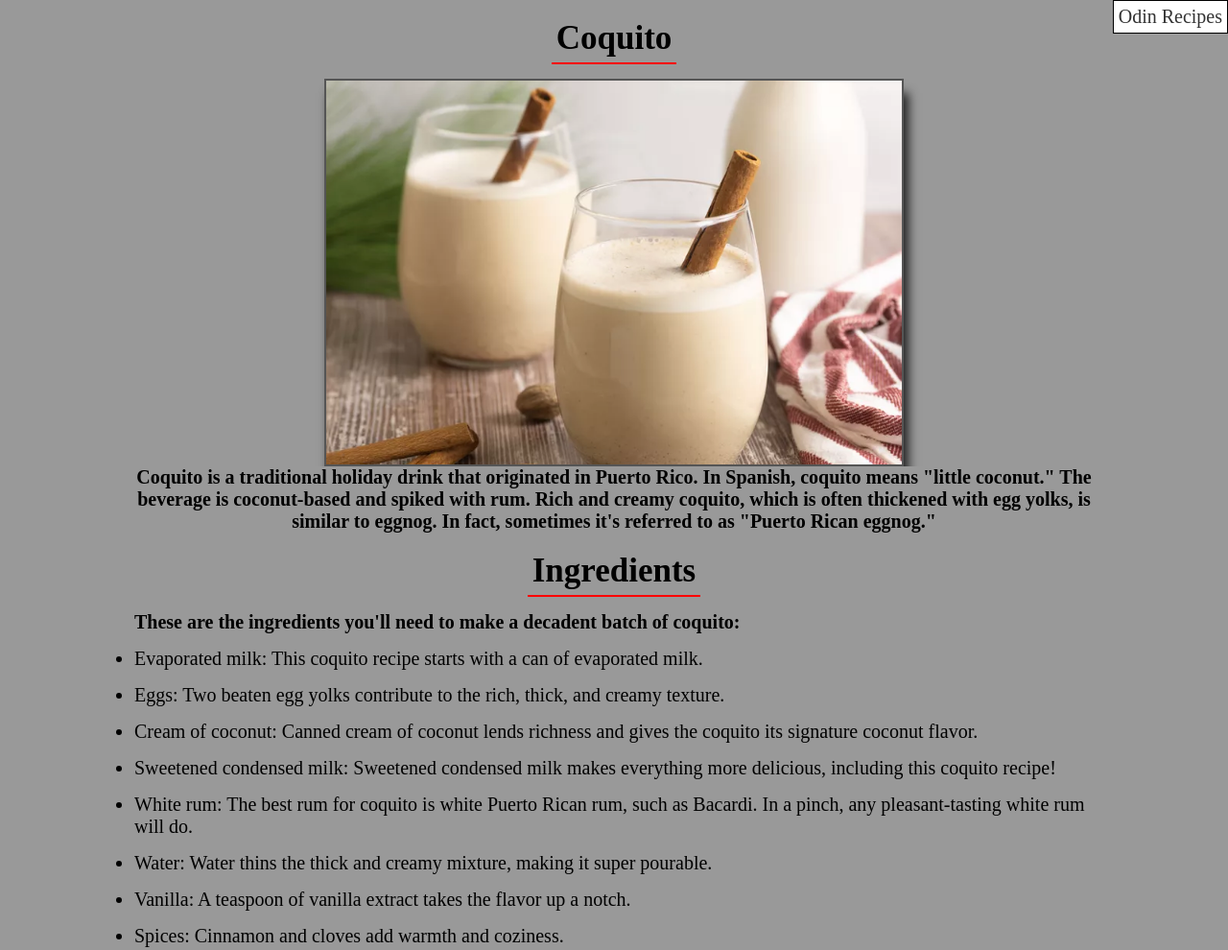
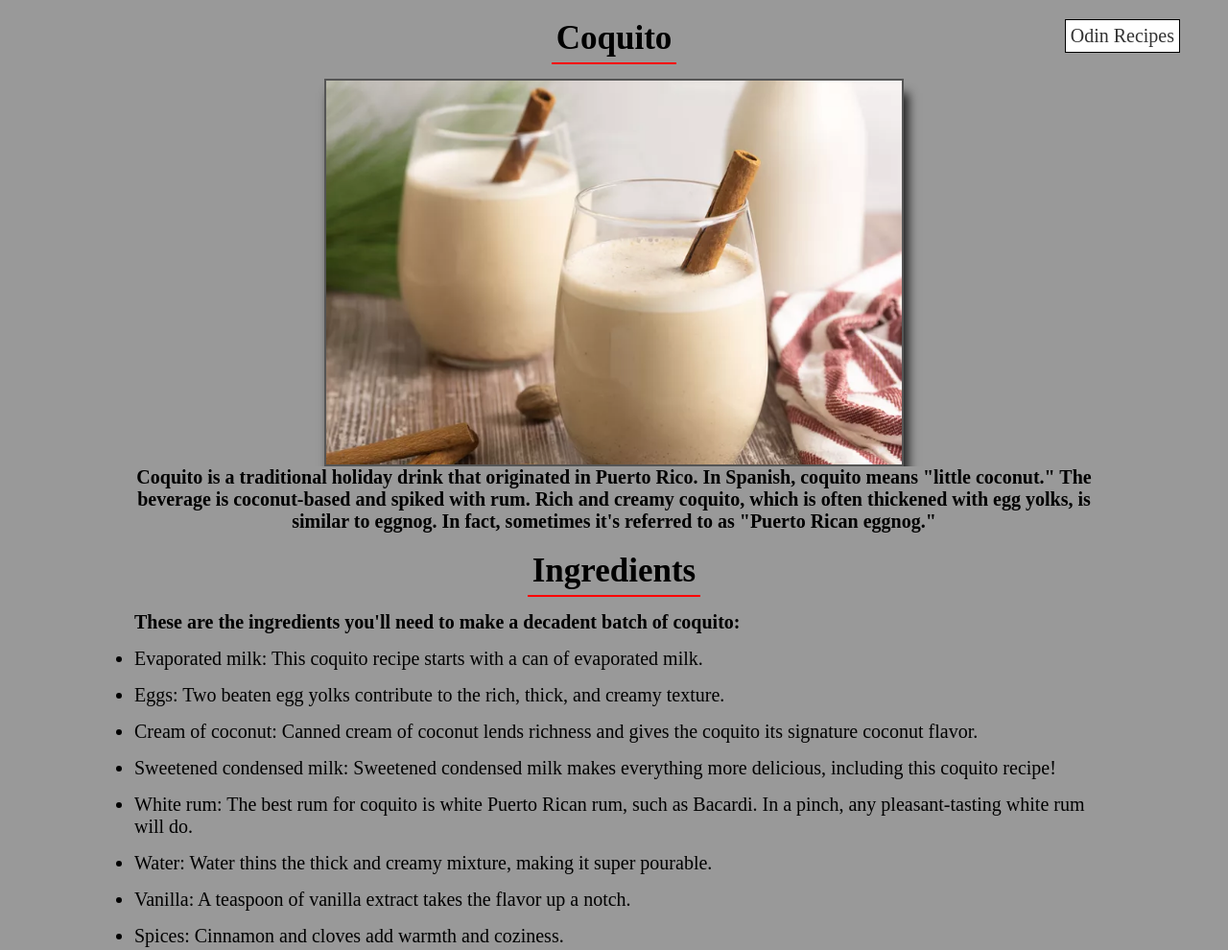
Before and after one commit to PraveenSinghKshatri/odin-recipes, a plain HTML site: page recipes/coquito.html in a window 1280 px wide. Shown: the top 990 px of the page at 96% size. Drawn offline with Linux system fonts and the light colour scheme.

```diff
--- a/styles.css
+++ b/styles.css
@@ -16,8 +16,8 @@ body{
     color: #333;
     width: auto;
     position: fixed;
-    right: 0;
-    top: 0;
+    right: 50px;
+    top: 20px;
     border: 1px solid black;
     display: inline-block;
     padding: 5px;
```
